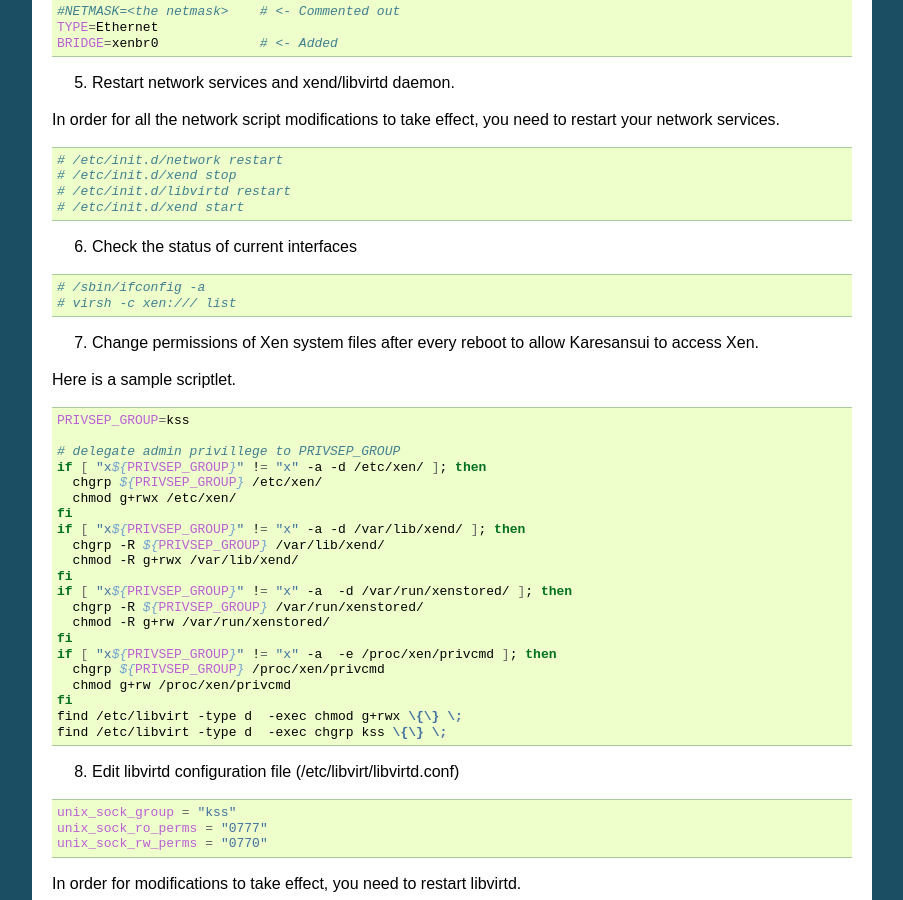
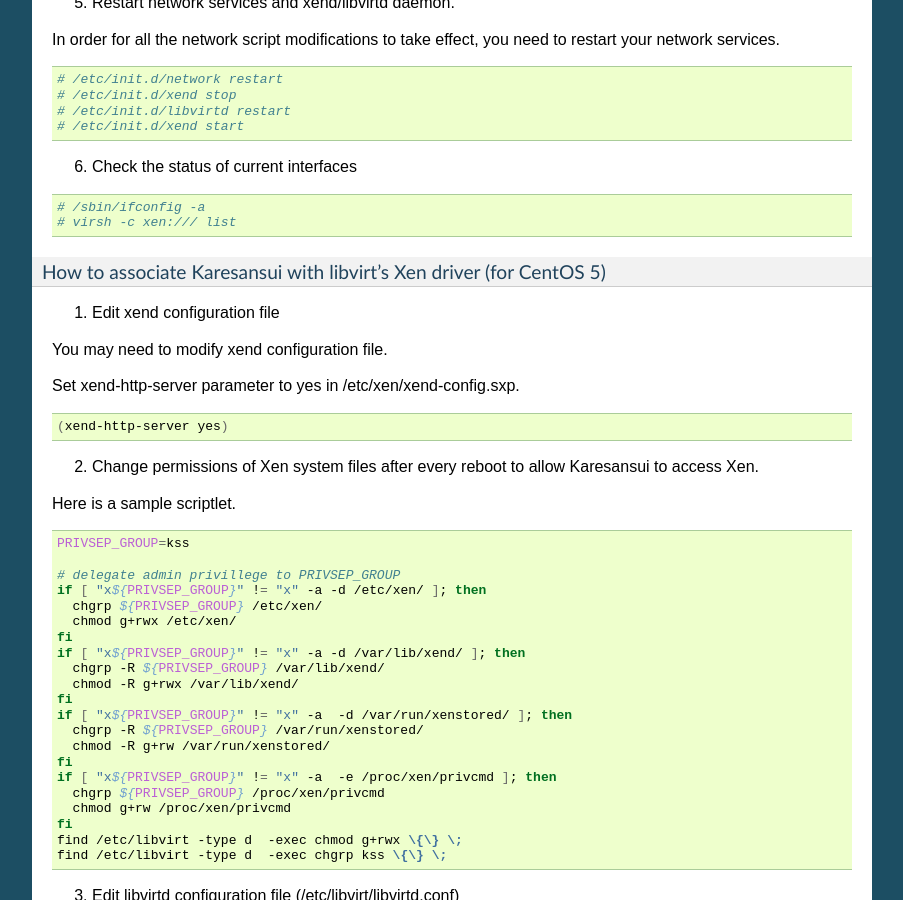
Before and after one commit to karesansui/karesansui, a Sphinx documentation site: the page built from doc/sphinx/tips.rst, in a window 1280 px wide and 900 px high, scrolled down 3122 px. Shown: the whole window, without its empty margins (198-1101 px from the left). Built offline with Sphinx 7.4.7, drawn with Linux system fonts in a browser that asks for light colours; some of the changed text lies outside the part shown.

Commit message:
doc: Updated tips section in sphinx documentation.

```diff
--- a/doc/sphinx/tips.rst
+++ b/doc/sphinx/tips.rst
@@ -147,19 +147,13 @@
 
 1. Edit xend configuration file
 
-You may need to modify the following configuration files.
+You may need to modify xend configuration file.
 
 Replace network-bridge to network-dummy in /etc/xen/xend-config.sxp.
 
 .. code-block:: bash
 
    (network-script network-dummy)
-
-Enable xend-http-server.
-
-.. code-block:: bash
-
-   (xend-http-server yes)
 
 2. Create the network script defining a Linux bridge associated with the network card.
 
@@ -228,7 +222,21 @@
     # /sbin/ifconfig -a
     # virsh -c xen:/// list
 
-7. Change permissions of Xen system files after every reboot to allow Karesansui to access Xen.
+
+How to associate Karesansui with libvirt's Xen driver (for CentOS 5)
+::::::::::::::::::::::::::::::::::::::::::::::::::::::::::::::::::::
+
+1. Edit xend configuration file
+
+You may need to modify xend configuration file.
+
+Set xend-http-server parameter to yes in /etc/xen/xend-config.sxp.
+
+.. code-block:: bash
+
+   (xend-http-server yes)
+
+2. Change permissions of Xen system files after every reboot to allow Karesansui to access Xen.
 
 Here is a sample scriptlet.
 
```
Also changed, not shown: other parts of doc/sphinx/tips.rst (+1 -1 lines).
